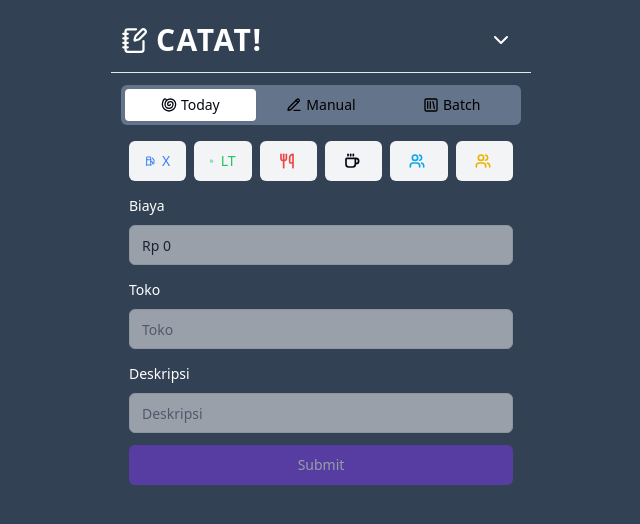
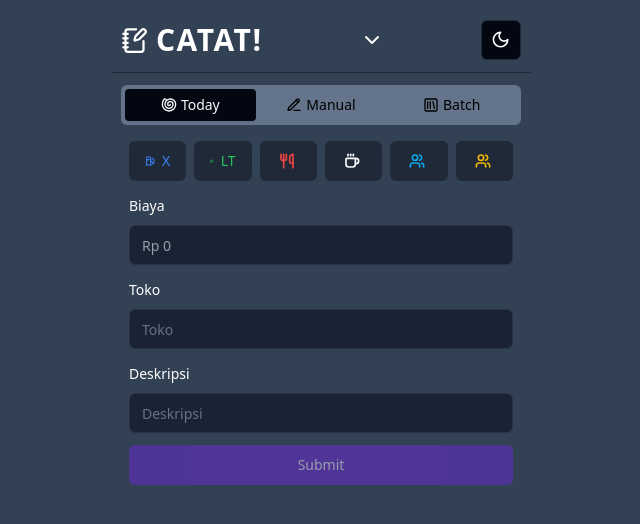
Before and after one commit to Asilsay/expenditure-app, a React (Vite) app: page / in a window 1280 px wide. Shown: the top 524 px of the page, without its empty margins (319-959 px from the left). Built offline with nearby package versions, Linux system fonts and the light colour scheme.

Commit message:
feat: add og and darkmode

```diff
--- a/index.html
+++ b/index.html
@@ -24,6 +24,26 @@
       href="https://fonts.googleapis.com/css2?family=Inter:wght@100..900&display=swap"
       rel="stylesheet"
     />
+    <meta
+      property="og:title"
+      content="Expenditure"
+    />
+    <meta
+      property="og:description"
+      content="Aplikasi buatan fasya"
+    />
+    <meta
+      property="og:image"
+      content="/public/pic.jpg"
+    />
+    <meta
+      property="og:url"
+      content="https://expenditure-app-pink.vercel.app"
+    />
+    <meta
+      property="og:type"
+      content="website"
+    />
     <title>Expenditure</title>
   </head>
   <body>
--- a/src/components/Layout.tsx
+++ b/src/components/Layout.tsx
@@ -12,6 +12,7 @@ import {
 } from '@/components/ui/dropdown-menu';
 import { useLocation, useNavigate } from 'react-router-dom';
 import { Separator } from './ui/separator';
+import { ModeToggle } from './mode-toogle';
 
 interface LayoutType {
   nav?: boolean;
@@ -72,10 +73,12 @@ const Layout: FC<LayoutType> = ({ children }) => {
             </DropdownMenuRadioGroup>{' '}
           </DropdownMenuContent>
         </DropdownMenu>
+        <ModeToggle />
       </div>
       <Separator className="w-[420px]" />
 
       <div className="w-full h-max flex justify-center ">{children}</div>
+
       <Toaster position="top-center" />
     </section>
   );
--- /dev/null
+++ b/src/components/mode-toogle.tsx
@@ -0,0 +1,34 @@
+import { Moon, Sun } from 'lucide-react';
+
+import { Button } from '@/components/ui/button';
+import {
+  DropdownMenu,
+  DropdownMenuContent,
+  DropdownMenuItem,
+  DropdownMenuTrigger,
+} from '@/components/ui/dropdown-menu';
+import { useTheme } from '@/utils/context/theme-provider';
+
+export function ModeToggle() {
+  const { setTheme } = useTheme();
+
+  return (
+    <DropdownMenu>
+      <DropdownMenuTrigger asChild>
+        <Button
+          variant="outline"
+          size="icon"
+        >
+          <Sun className="h-[1.2rem] w-[1.2rem] rotate-0 scale-100 transition-all dark:-rotate-90 dark:scale-0" />
+          <Moon className="absolute h-[1.2rem] w-[1.2rem] rotate-90 scale-0 transition-all dark:rotate-0 dark:scale-100" />
+          <span className="sr-only">Toggle theme</span>
+        </Button>
+      </DropdownMenuTrigger>
+      <DropdownMenuContent align="end">
+        <DropdownMenuItem onClick={() => setTheme('light')}>Light</DropdownMenuItem>
+        <DropdownMenuItem onClick={() => setTheme('dark')}>Dark</DropdownMenuItem>
+        <DropdownMenuItem onClick={() => setTheme('system')}>System</DropdownMenuItem>
+      </DropdownMenuContent>
+    </DropdownMenu>
+  );
+}
--- a/src/pages/home/Data.tsx
+++ b/src/pages/home/Data.tsx
@@ -107,7 +107,6 @@ export const allcode = [
   { label: 'kopi', value: 'kop' },
   { label: 'utang', value: 'utg' },
   { label: 'pulsa', value: 'pul' },
-  { label: 'altera', value: 'alt' },
   { label: 'langganan', value: 'lan' },
   { label: 'game', value: 'gam' },
   { label: 'listrik', value: 'lst' },
--- a/src/routes/index.tsx
+++ b/src/routes/index.tsx
@@ -2,6 +2,7 @@ import { lazy, Suspense } from 'react';
 import { BrowserRouter, Routes, Route } from 'react-router-dom';
 import Loading from '../components/Loading';
 import ScrollToTop from '../components/ScrollToTop';
+import { ThemeProvider } from '@/utils/context/theme-provider';
 
 const Dashboard = lazy(() => import('../pages/home/Dashboard'));
 const Review = lazy(() => import('../pages/review/Review'));
@@ -10,6 +11,10 @@ const FormTest = lazy(() => import('../pages/FormTest'));
 
 const Router = () => {
   return (
+    <ThemeProvider
+      defaultTheme="dark"
+      storageKey="vite-ui-theme"
+    >
       <BrowserRouter>
         <ScrollToTop />
         <Suspense fallback={<Loading layout />}>
@@ -33,6 +38,7 @@ const Router = () => {
           </Routes>
         </Suspense>
       </BrowserRouter>
+    </ThemeProvider>
   );
 };
 
--- /dev/null
+++ b/src/utils/context/theme-provider.tsx
@@ -0,0 +1,76 @@
+import { createContext, useContext, useEffect, useState } from 'react';
+
+type Theme = 'dark' | 'light' | 'system';
+
+type ThemeProviderProps = {
+  children: React.ReactNode;
+  defaultTheme?: Theme;
+  storageKey?: string;
+};
+
+type ThemeProviderState = {
+  theme: Theme;
+  setTheme: (theme: Theme) => void;
+};
+
+const initialState: ThemeProviderState = {
+  theme: 'system',
+  setTheme: () => null,
+};
+
+const ThemeProviderContext = createContext<ThemeProviderState>(initialState);
+
+export function ThemeProvider({
+  children,
+  defaultTheme = 'system',
+  storageKey = 'vite-ui-theme',
+  ...props
+}: ThemeProviderProps) {
+  const [theme, setTheme] = useState<Theme>(
+    () => (localStorage.getItem(storageKey) as Theme) || defaultTheme
+  );
+
+  useEffect(() => {
+    const root = window.document.documentElement;
+
+    root.classList.remove('light', 'dark');
+
+    if (theme === 'system') {
+      const systemTheme = window.matchMedia('(prefers-color-scheme: dark)').matches
+        ? 'dark'
+        : 'light';
+
+      root.classList.add(systemTheme);
+      return;
+    }
+
+    root.classList.add(theme);
+  }, [theme]);
+
+  const value = {
+    theme,
+    setTheme: (theme: Theme) => {
+      localStorage.setItem(storageKey, theme);
+      setTheme(theme);
+    },
+  };
+
+  return (
+    <ThemeProviderContext.Provider
+      {...props}
+      value={value}
+    >
+      {children}
+    </ThemeProviderContext.Provider>
+  );
+}
+
+// eslint-disable-next-line react-refresh/only-export-components
+export const useTheme = () => {
+  const context = useContext(ThemeProviderContext);
+
+  if (context === undefined)
+    throw new Error('useTheme must be used within a ThemeProvider');
+
+  return context;
+};
```
Also changed, not shown: public/pic.jpg (added). Lines whose indentation alone changed are shown as unchanged.
